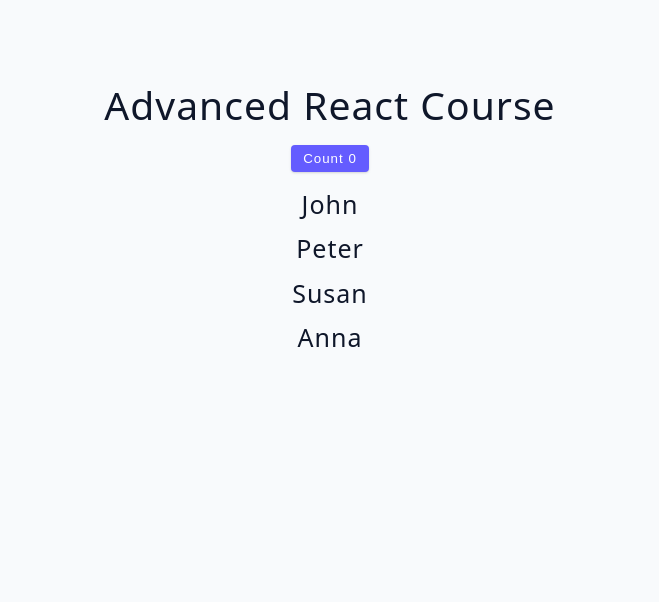
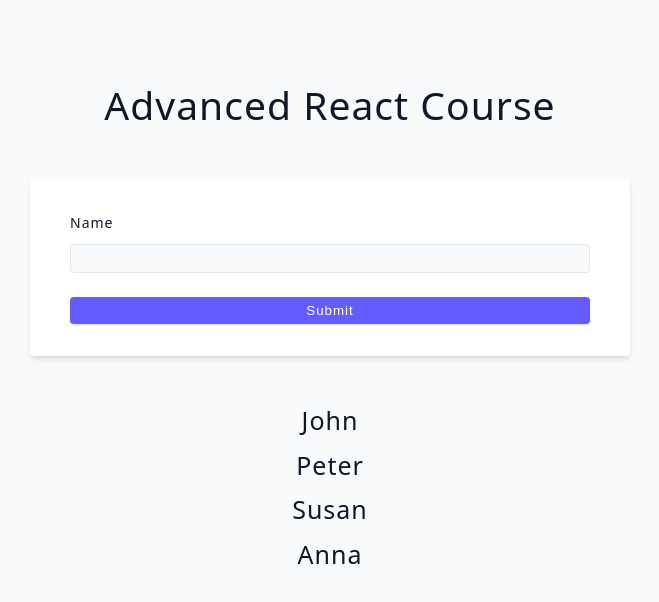
Before and after one commit to Quwambinuyo/03-advanced-react, a React (Vite) app: page / in a window 1280 px wide. Shown: the top 602 px of the page, without its empty margins (310-969 px from the left). Built offline with nearby package versions, Linux system fonts and the light colour scheme.

Commit message:
lower state challenge in fixing re render

```diff
--- a/src/App.jsx
+++ b/src/App.jsx
@@ -1,4 +1,4 @@
-import Starter from "./tutorial/11-performance/starter/01-lower-state";
+import Starter from "./tutorial/11-performance/starter/02-lower-state-challenge";
 
 function App() {
   return (
--- /dev/null
+++ b/src/tutorial/11-performance/starter/02-lower-state-challenge/Form.jsx
@@ -0,0 +1,41 @@
+import React from "react";
+import { useState } from "react";
+
+const Form = ({ addPerson }) => {
+  const [name, setName] = useState("");
+
+  const handleSubmit = (e) => {
+    e.preventDefault();
+    if (!name) {
+      alert("Please Provide Name Value");
+      return;
+    }
+    addPerson(name);
+    setName("");
+  };
+
+  return (
+    <>
+      <form className="form" onSubmit={handleSubmit}>
+        <div className="form-row">
+          <label htmlFor="name" className="form-label">
+            name
+          </label>
+          <input
+            type="text"
+            name="name"
+            id="name"
+            className="form-input"
+            value={name}
+            onChange={(e) => setName(e.target.value)}
+          />
+        </div>
+        <button className="btn btn-block" type="submit">
+          submit
+        </button>
+      </form>
+    </>
+  );
+};
+
+export default Form;
--- a/src/tutorial/11-performance/starter/02-lower-state-challenge/index.jsx
+++ b/src/tutorial/11-performance/starter/02-lower-state-challenge/index.jsx
@@ -1,44 +1,18 @@
-import { useState } from 'react';
-import { data } from '../../../../data';
-import List from './List';
+import { useState } from "react";
+import { data } from "../../../../data";
+import List from "./List";
+import Form from "./Form";
+
 const LowerStateChallenge = () => {
   const [people, setPeople] = useState(data);
-  const [name, setName] = useState('');
-
-  const handleSubmit = (e) => {
-    e.preventDefault();
-    if (!name) {
-      alert('Please Provide Name Value');
-      return;
-    }
-    addPerson();
-    setName('');
-  };
-  const addPerson = () => {
+  const addPerson = (name) => {
     const fakeId = Date.now();
     const newPerson = { id: fakeId, name };
     setPeople([...people, newPerson]);
   };
   return (
     <section>
-      <form className='form' onSubmit={handleSubmit}>
-        <div className='form-row'>
-          <label htmlFor='name' className='form-label'>
-            name
-          </label>
-          <input
-            type='text'
-            name='name'
-            id='name'
-            className='form-input'
-            value={name}
-            onChange={(e) => setName(e.target.value)}
-          />
-        </div>
-        <button className='btn btn-block' type='submit'>
-          submit
-        </button>
-      </form>
+      <Form addPerson={addPerson} />
       <List people={people} />
     </section>
   );
```
